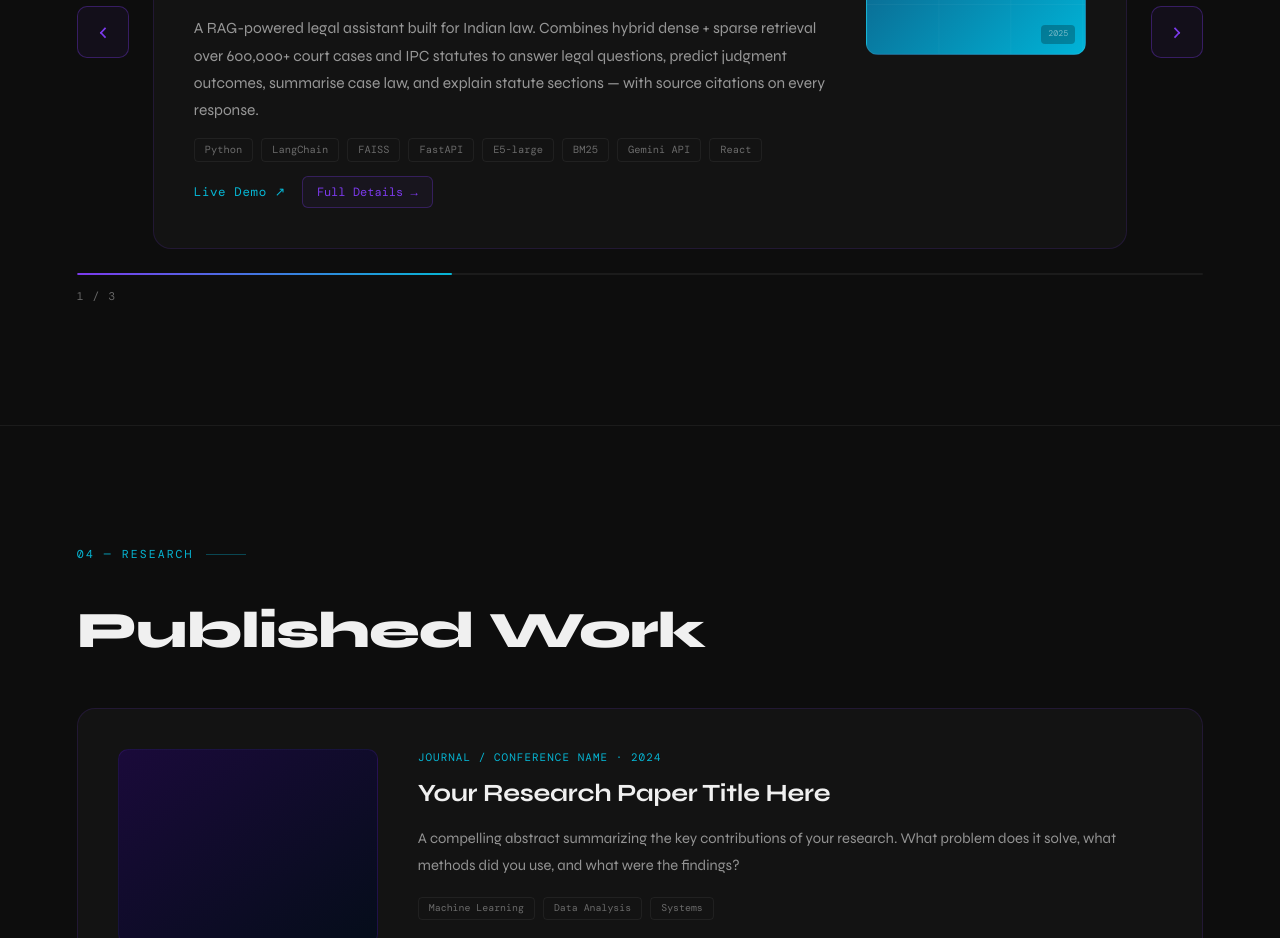
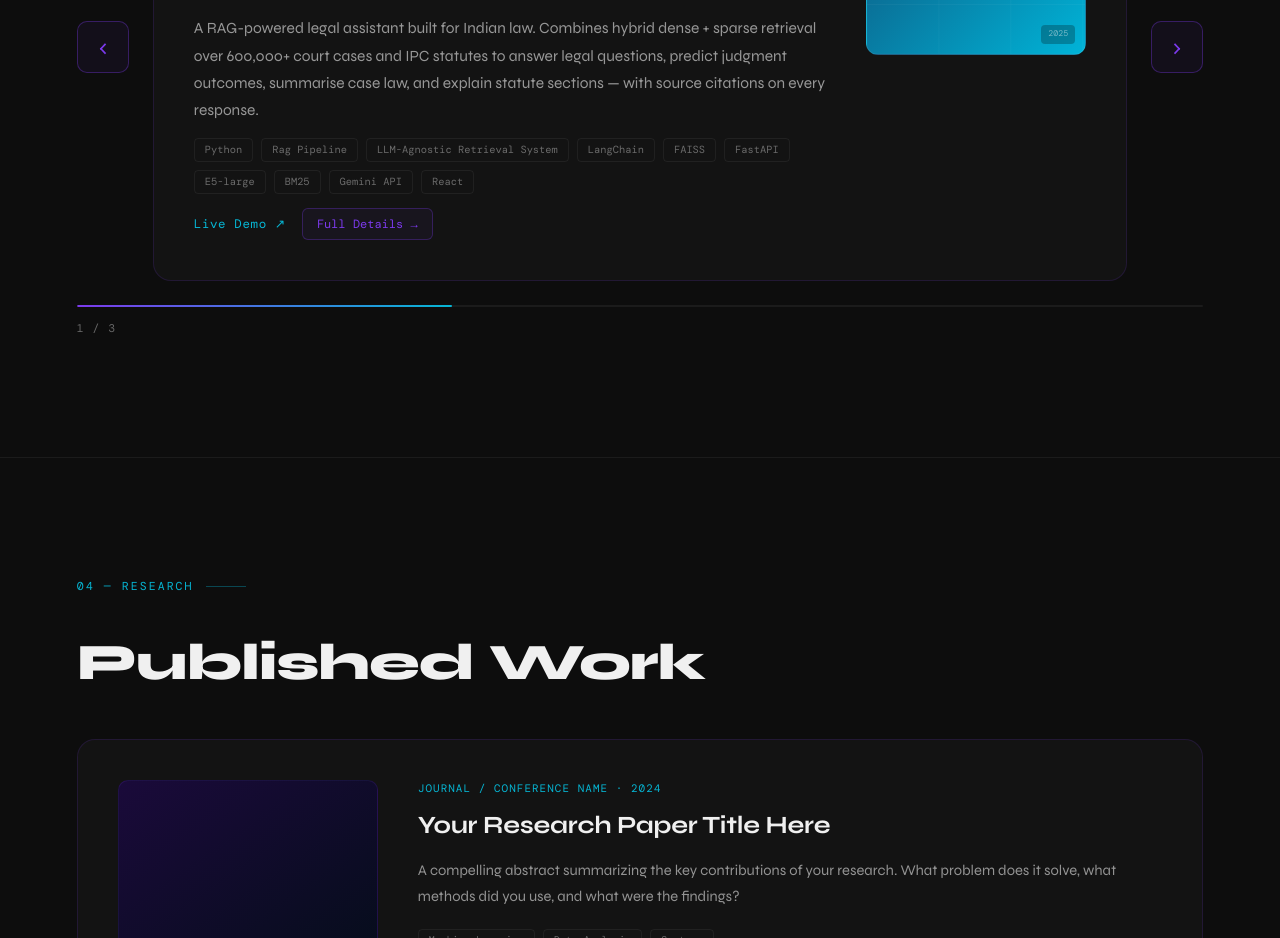
Before and after one commit to Pranshu-Singh04/portfolio, a React (Vite) app: page / in a window 1280 px wide. Shown: the part 2760-3698 px from the top of the page. Built offline with nearby package versions, Linux system fonts and the light colour scheme; a web font is replaced by a local one.

Commit message:
improved projects furthur

```diff
--- a/src/components/Projects.jsx
+++ b/src/components/Projects.jsx
@@ -12,7 +12,7 @@ export const projectsData = [
     tag: 'AI / Full Stack',
     year: '2025',
     description: 'A RAG-powered legal assistant built for Indian law. Combines hybrid dense + sparse retrieval over 600,000+ court cases and IPC statutes to answer legal questions, predict judgment outcomes, summarise case law, and explain statute sections — with source citations on every response.',
-    tech: ['Python', 'LangChain', 'FAISS', 'FastAPI', 'E5-large', 'BM25', 'Gemini API', 'React'],
+    tech: ['Python', 'Rag Pipeline', 'LLM-Agnostic Retrieval System','LangChain', 'FAISS', 'FastAPI', 'E5-large', 'BM25', 'Gemini API', 'React'],
     liveLink: '#',
     githubLink: '#',
     previewBg: 'linear-gradient(135deg, #0f4c75 0%, #00b4d8 100%)',
```
